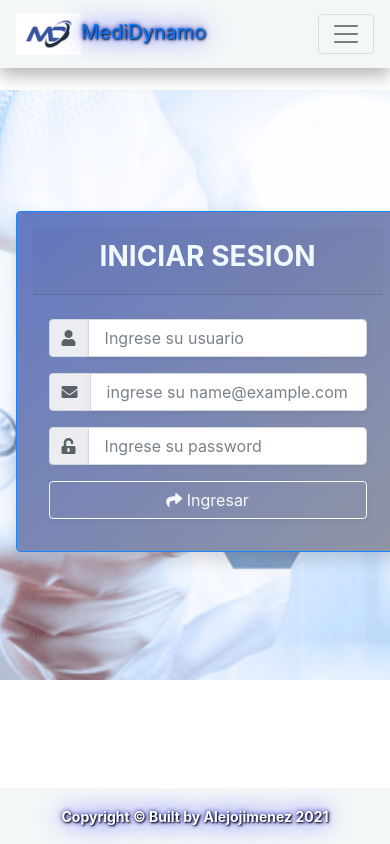
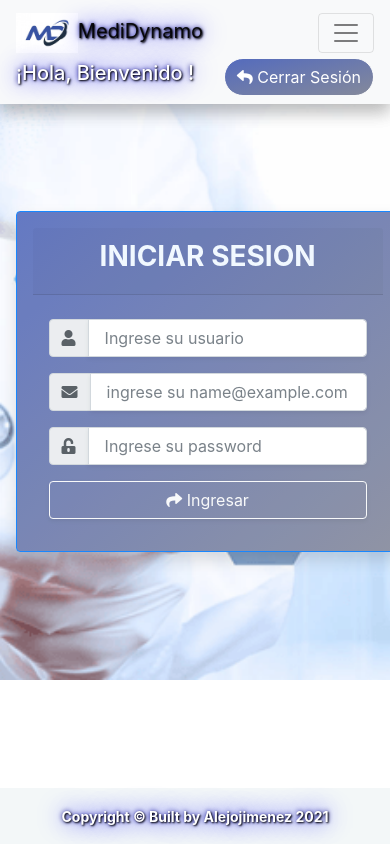
Before and after one commit to alejojimenez/front-end-medi-dynamo, a React (Create React App) app in the folder medi-dynamo/: page /login in a window 390 px wide. Built offline with nearby package versions, Linux system fonts and the light colour scheme.

Commit message:
Upload refact NavBar and Home

```diff
--- a/medi-dynamo/src/component/NavBar.jsx
+++ b/medi-dynamo/src/component/NavBar.jsx
@@ -17,7 +17,7 @@ const NavBar = () => {
 
     return (
         <>
-        { store.currentUser !== null ? (
+        { store.user_data.username !== null ? (
             <Navbar className="shadow fixed-top bg-footer" bg="light" expand="lg">
                 <Navbar.Brand className="color-text-general">
                     <Link to='/home'><img src={Logo} height="40" alt="logo" /></Link>
@@ -41,12 +41,12 @@ const NavBar = () => {
                         <Nav.Link className="mr-5 h5">
                             <Link className="color-text" to='/shifts'><i className="color-text fa fa-clock" aria-hidden="true"></i> Turnos</Link>
                         </Nav.Link>
-                        <Nav.Link className="mr-5 h5">
+                        <Nav.Link className="h5">
                             <Link className="color-text" to='/campus'><i className="color-text fa fa-hospital" aria-hidden="true"></i> Sedes</Link>
                         </Nav.Link>
                     </Nav>
                 </Navbar.Collapse>
-                <h5 className="color-text">¡Hola, Bienvenido {store.currentUser}!</h5>
+                <h5 className="color-text-general pr-3">¡Hola, Bienvenido {store.user_data.username}!</h5>
                 <button className="btn btn-light mr-sm-2 rounded-pill" onClick={() => cerrarSesion()}>
                     <i className="fa fa-reply" aria-hidden="true"></i> Cerrar Sesión
                 </button>
--- a/medi-dynamo/src/store/flux.js
+++ b/medi-dynamo/src/store/flux.js
@@ -10,26 +10,26 @@ const getState = ({ getStore, getActions, setStore }) => {
                 username:""
             },
 
-            currentUser: null,
+            currentUser: null, // no en uso
 
             allPatients: [],
 
         },
         actions: {
-            /////////////////////////////////////////////////
-            // funcion obtener token - Sesion de usuarios  //
-            /////////////////////////////////////////////////
+            //////////////////////////////////////////////////////////////////
+            // funcion obtener token - Sesion de usuarios - Browser Storage //
+            //////////////////////////////////////////////////////////////////
 			getToken: () => {
 				const localToken = localStorage.getItem("token");
-				const localUser = JSON.parse(localStorage.getItem("user"));
+				const localUser = localStorage.getItem("user");
 				setStore({
 					user_data: {
 						token: localToken,
-						user: localUser
+						username: localUser
 					}
 				});
-				console.log("Token Local -->", localToken);
-				console.log("User Local -->", (localUser));
+				console.log("Token Session -->", localToken);
+				console.log("User Session -->", localUser);
 			},
             /////////////////////////////////////////////////
             // funcion input controlado - captura de datos //
@@ -87,14 +87,12 @@ const getState = ({ getStore, getActions, setStore }) => {
                         .then(response => response.json())
                         .then(data => {
                             console.log("Success:", data);
+                            setStore({ user_data: data });
 
-                            setStore({ user_data: data });
-                            setStore({ currentUser: data.user.username });
-
-                            console.log("currentUser", store.currentUser);
+                            // Actualizar Browser Storage
                             if (typeof Storage !== "undefined") {
                                 localStorage.setItem("token", data.token);
-                                sessionStorage.setItem("user", data.user.username);
+                                localStorage.setItem("user", data.user.username);
                             } else {
                                 // LocalStorage no soportado en este navegador
                             }
--- a/medi-dynamo/src/style/Home.css
+++ b/medi-dynamo/src/style/Home.css
@@ -17,8 +17,8 @@
         background-size: cover;
         padding-left: 0px;
         padding-right: 0px;
-        height: 590px;
-        margin-top: 90px;
+        height: 610px;
+        margin-top: 70px;
         Opacity: 90%;
     }
 
@@ -29,8 +29,8 @@
         background-size: cover;
         padding-left: 0px;
         padding-right: 0px;
-        height: 590px;
-        margin-top: 90px;
+        height: 610px;
+        margin-top: 70px;
         Opacity: 90%;
     }
 
--- a/medi-dynamo/src/view/Home.jsx
+++ b/medi-dynamo/src/view/Home.jsx
@@ -7,11 +7,12 @@ import "../style/Home.css";
 const Home = () => {
 
 	const { store, actions } = useContext(Context);
-    console.log("Home Token", store.user_data.token)
+    console.log("Home Token 1", store.user_data.token)
 	useEffect(() => {
 		actions.getToken();
 	}, []);
 
+    console.log("Home Token 2", store.user_data.token)
     return (
         <>
 			{store.user_data.token !== null ? (
```
